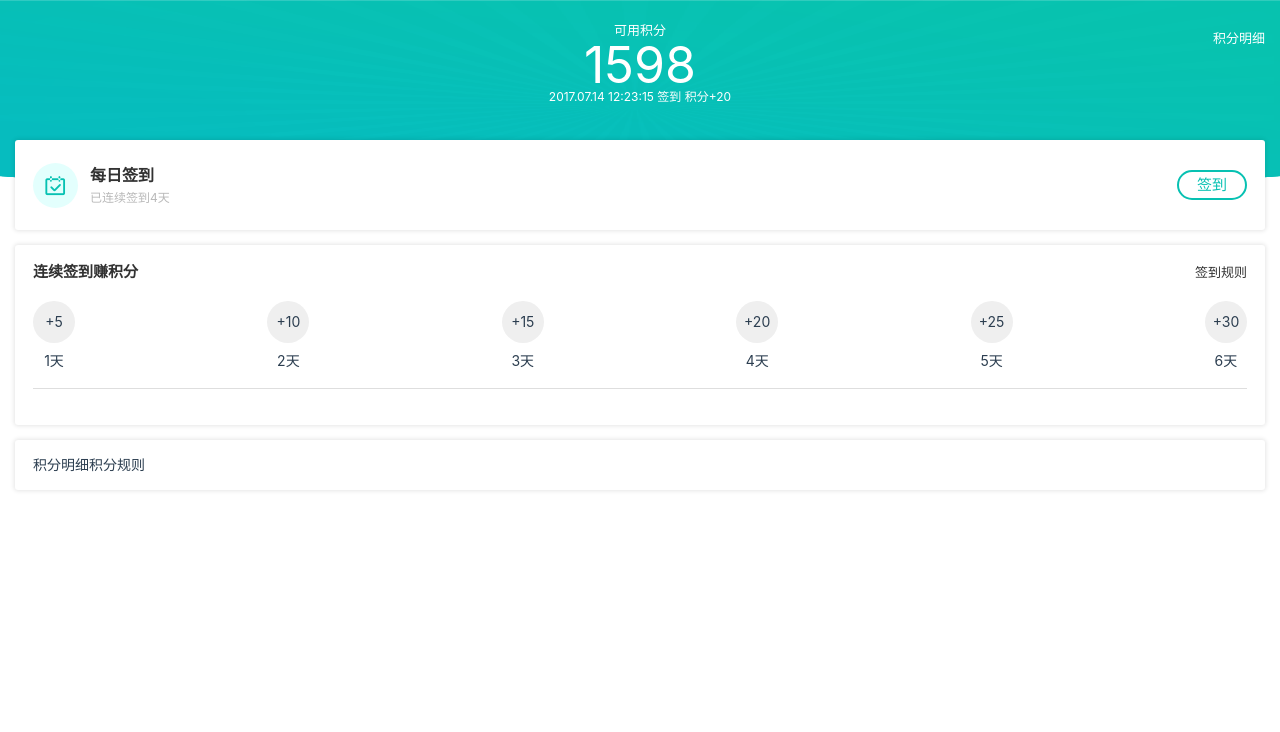
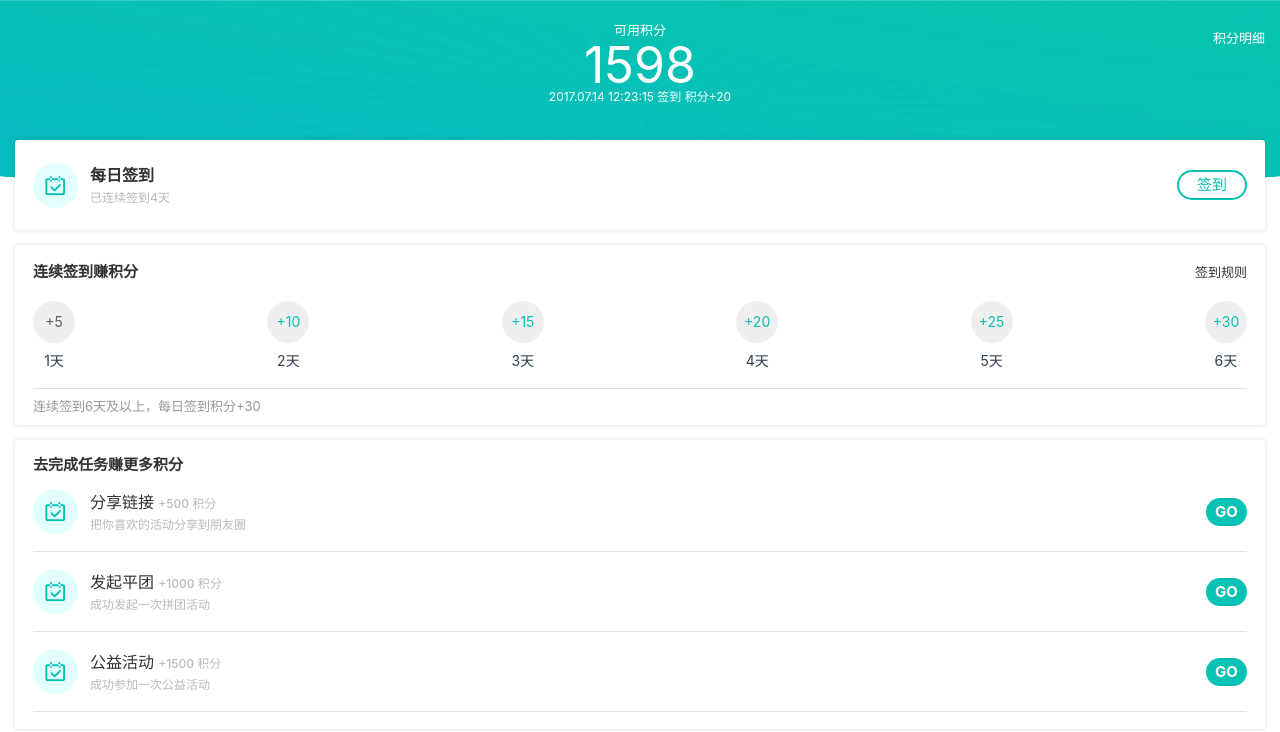
Before and after one commit to PXFGIT974579765/platform, a Vue app: page /my/sign in a window 1280 px wide. Shown: the top 732 px of the page. Built offline with nearby package versions, Linux system fonts and the light colour scheme; what vue-wechat-title would draw is missing.

Commit message:
feat: sign

```diff
--- a/src/views/Index/components/My/Sign.vue
+++ b/src/views/Index/components/My/Sign.vue
@@ -4,11 +4,9 @@
       <div class="score-box flex-col">
         <span>可用积分</span>
         <span>{{ sign.score }}</span>
-        <span
-          >{{ sign.latestTime | formatDate }} 签到 积分+{{
-            sign.latestScore
-          }}</span
-        >
+        <span>
+          {{ sign.latestTime | formatDate }} 签到 积分+{{ sign.latestScore }}
+        </span>
       </div>
       <span class="btn_score_detail">积分明细</span>
     </div>
@@ -29,35 +27,129 @@
       </div>
       <div class="days-card flex">
         <div class="icon-day flex-col">
-          <div class="icon">+5</div>
+          <div :class="['icon', sign.day === 1 ? 'icon_cur' : 'icon_before']">
+            +5
+          </div>
           <div class="day">1天</div>
         </div>
         <div class="icon-day flex-col">
-          <div class="icon">+10</div>
+          <div
+            :class="[
+              'icon',
+              sign.day > 2
+                ? 'icon_before'
+                : sign.day === 2
+                ? 'icon_cur'
+                : 'icon_after',
+            ]"
+          >
+            +10
+          </div>
           <div class="day">2天</div>
         </div>
         <div class="icon-day flex-col">
-          <div class="icon">+15</div>
+          <div
+            :class="[
+              'icon',
+              sign.day > 3
+                ? 'icon_before'
+                : sign.day === 3
+                ? 'icon_cur'
+                : 'icon_after',
+            ]"
+          >
+            +15
+          </div>
           <div class="day">3天</div>
         </div>
         <div class="icon-day flex-col">
-          <div class="icon">+20</div>
+          <div
+            :class="[
+              'icon',
+              sign.day > 4
+                ? 'icon_before'
+                : sign.day === 4
+                ? 'icon_cur'
+                : 'icon_after',
+            ]"
+          >
+            +20
+          </div>
           <div class="day">4天</div>
         </div>
         <div class="icon-day flex-col">
-          <div class="icon">+25</div>
+          <div
+            :class="[
+              'icon',
+              sign.day > 5
+                ? 'icon_before'
+                : sign.day === 5
+                ? 'icon_cur'
+                : 'icon_after',
+            ]"
+          >
+            +25
+          </div>
           <div class="day">5天</div>
         </div>
         <div class="icon-day flex-col">
-          <div class="icon">+30</div>
+          <div
+            :class="[
+              'icon',
+              sign.day > 6
+                ? 'icon_before'
+                : sign.day === 6
+                ? 'icon_cur'
+                : 'icon_after',
+            ]"
+          >
+            +30
+          </div>
           <div class="day">6天</div>
         </div>
       </div>
+      <div class="sign-desc">连续签到6天及以上，每日签到积分+30</div>
     </div>
     <div class="sign-links card-item">
-      <div class="title">
-        <span>积分明细</span>
-        <span>积分规则</span>
+      <div class="title">去完成任务赚更多积分</div>
+      <div class="link-item flex">
+        <div class="flex">
+          <span class="iconfont icon-link">&#xe760;</span>
+          <div class="link-desc flex-col">
+            <span>
+              分享链接
+              <span>+500 积分</span>
+            </span>
+            <span>把你喜欢的活动分享到朋友圈</span>
+          </div>
+        </div>
+        <div class="btn_go">GO</div>
+      </div>
+      <div class="link-item flex">
+        <div class="flex">
+          <span class="iconfont icon-link">&#xe760;</span>
+          <div class="link-desc flex-col">
+            <span>
+              发起平团
+              <span>+1000 积分</span>
+            </span>
+            <span>成功发起一次拼团活动</span>
+          </div>
+        </div>
+        <div class="btn_go">GO</div>
+      </div>
+      <div class="link-item flex">
+        <div class="flex">
+          <span class="iconfont icon-link">&#xe760;</span>
+          <div class="link-desc flex-col">
+            <span>
+              公益活动
+              <span>+1500 积分</span>
+            </span>
+            <span>成功参加一次公益活动</span>
+          </div>
+        </div>
+        <div class="btn_go">GO</div>
       </div>
     </div>
   </div>
@@ -205,6 +297,65 @@ export default {
 
   .sign-links {
     margin-top: 15px;
+
+    .title {
+      height: 15px;
+      line-height: 15px;
+      font-size: 15px;
+      font-weight: bold;
+      color: #323232;
+    }
+
+    .link-item {
+      position: relative;
+      align-items: center;
+      justify-content: space-between;
+      padding: 17px 0px;
+      background-color: #fff;
+      border-bottom: 1px solid #dedede;
+
+      .icon-link {
+        width: 45px;
+        height: 45px;
+        border-radius: 50%;
+        line-height: 45px;
+        background-color: #e3fffd;
+        color: #07c1b2;
+        font-size: 20px;
+        text-align: center;
+      }
+      .link-desc {
+        margin-left: 12px;
+        justify-content: center;
+
+        span {
+          &:first-child {
+            height: 20px;
+            line-height: 20px;
+            font-size: 16px;
+            font-weight: 500;
+            color: #323232;
+          }
+
+          &:last-child {
+            margin-top: 6px;
+            font-size: 12px;
+            color: #b9b9b9;
+          }
+        }
+      }
+      .btn_go {
+        width: 41px;
+        height: 28px;
+        line-height: 28px;
+        text-align: center;
+        border-radius: 14px;
+        color: #fff;
+        background-color: #07c1b2;
+        font-size: 15px;
+        font-weight: bold;
+      }
+    }
   }
 
   .sign-days {
@@ -250,13 +401,41 @@ export default {
           line-height: 42px;
           text-align: center;
           border-radius: 50%;
+        }
+
+        .icon_before {
+          color: #606060;
+          background-color: #efefef;
+        }
+
+        .icon_cur {
+          color: #fff;
+          background-color: #07c1b2;
+        }
+
+        .icon_after {
+          color: #07c1b2;
           background-color: #efefef;
         }
 
         .day {
           margin-top: 10px;
         }
+
+        .day_cur {
+          color: #07c1b2;
+        }
+        .day_other {
+          color: #606060;
+        }
       }
+    }
+
+    .sign-desc {
+      height: 35px;
+      line-height: 35px;
+      font-size: 13px;
+      color: #979797;
     }
   }
 }
```
